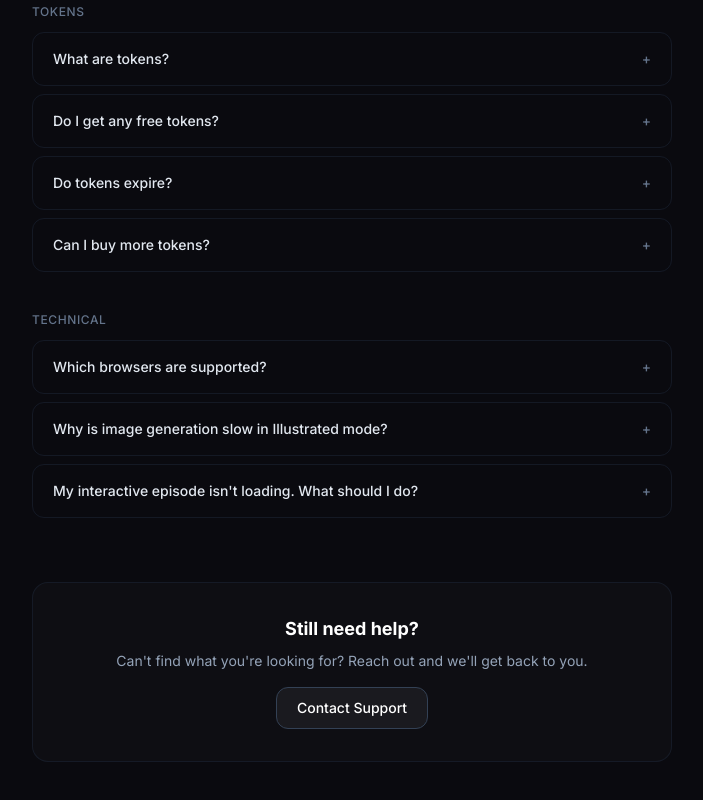
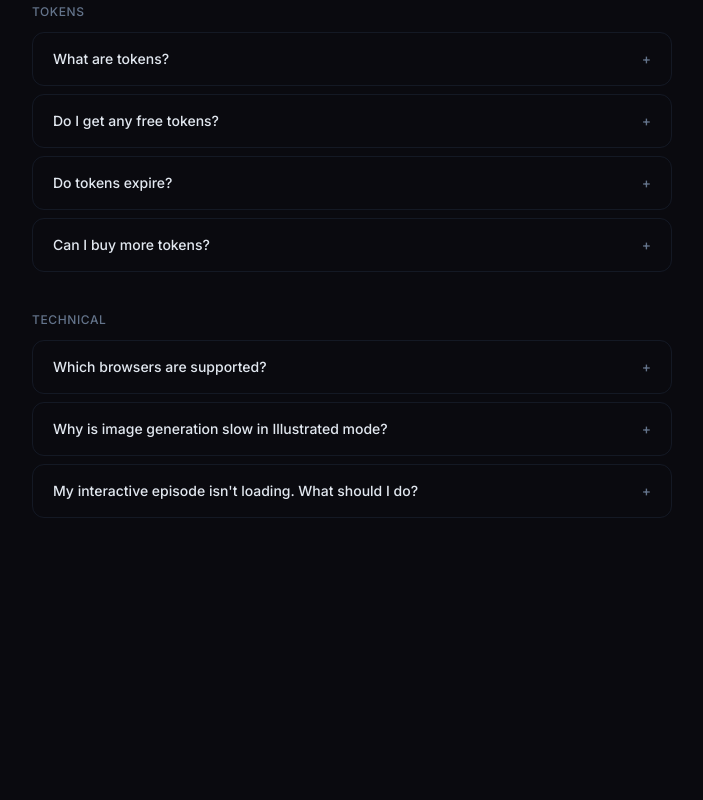
Before and after one commit to jasonyu0100/sourcenovel, a Next.js app: page /help in a window 1280 px wide. Shown: the part 806-1606 px from the top of the page, without its empty margins (408-1111 px from the left). After the commit the page ends 1388 px from the top, so only its background shows below. Built offline with nearby package versions, Linux system fonts and the light colour scheme; no server answers.

Commit message:
removing help via email

```diff
--- a/app/(with-sidebar)/help/page.tsx
+++ b/app/(with-sidebar)/help/page.tsx
@@ -137,20 +137,6 @@ export default function HelpPage() {
             </div>
           ))}
         </div>
-
-        {/* Contact */}
-        <div className="mt-16 text-center rounded-2xl border border-slate-800/50 bg-white/[0.02] p-8">
-          <h3 className="text-lg font-bold text-white mb-2">Still need help?</h3>
-          <p className="text-slate-400 text-sm mb-4">
-            Can&apos;t find what you&apos;re looking for? Reach out and we&apos;ll get back to you.
-          </p>
-          <a
-            href="mailto:support@sourcenovel.com"
-            className="inline-flex items-center gap-2 px-5 py-2.5 rounded-xl bg-white/5 border border-slate-700 hover:bg-white/10 text-white text-sm font-medium transition-colors"
-          >
-            Contact Support
-          </a>
-        </div>
       </div>
     </div>
   );
```
